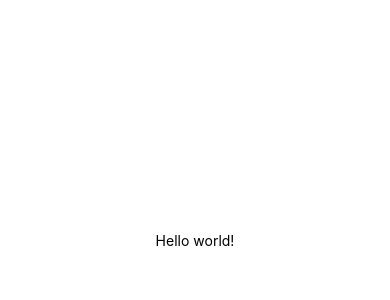
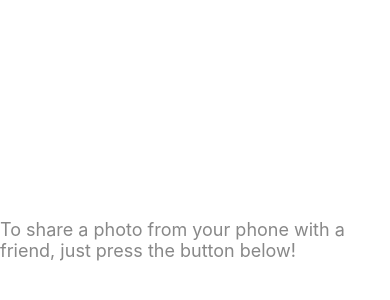
Before and after one commit to MoonCreativeLab/hello-tech-expo, a React Native app: screen / in a window 390 px wide. Shown: the part 182-482 px from the top of the page. Built offline with nearby package versions, Linux system fonts and the light colour scheme.

Commit message:
change text to grey

```diff
--- a/App.js
+++ b/App.js
@@ -4,7 +4,10 @@ import { StyleSheet, Text, View } from "react-native";
 export default function App() {
   return (
     <View style={styles.container}>
-      <Text>Hello world!</Text>
+      <Text style={{ color: "#888", fontSize: 18 }}>
+        To share a photo from your phone with a friend, just press the button
+        below!
+      </Text>
       <StatusBar style="auto" />
     </View>
   );
```
